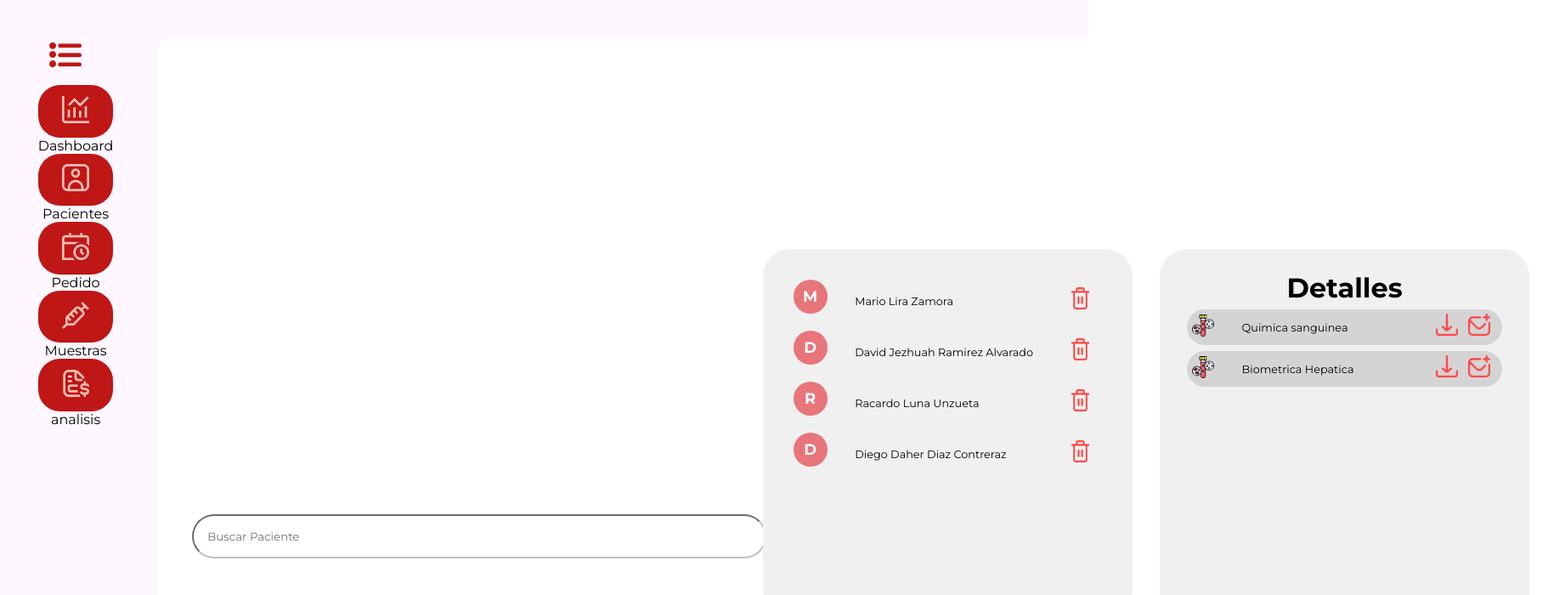
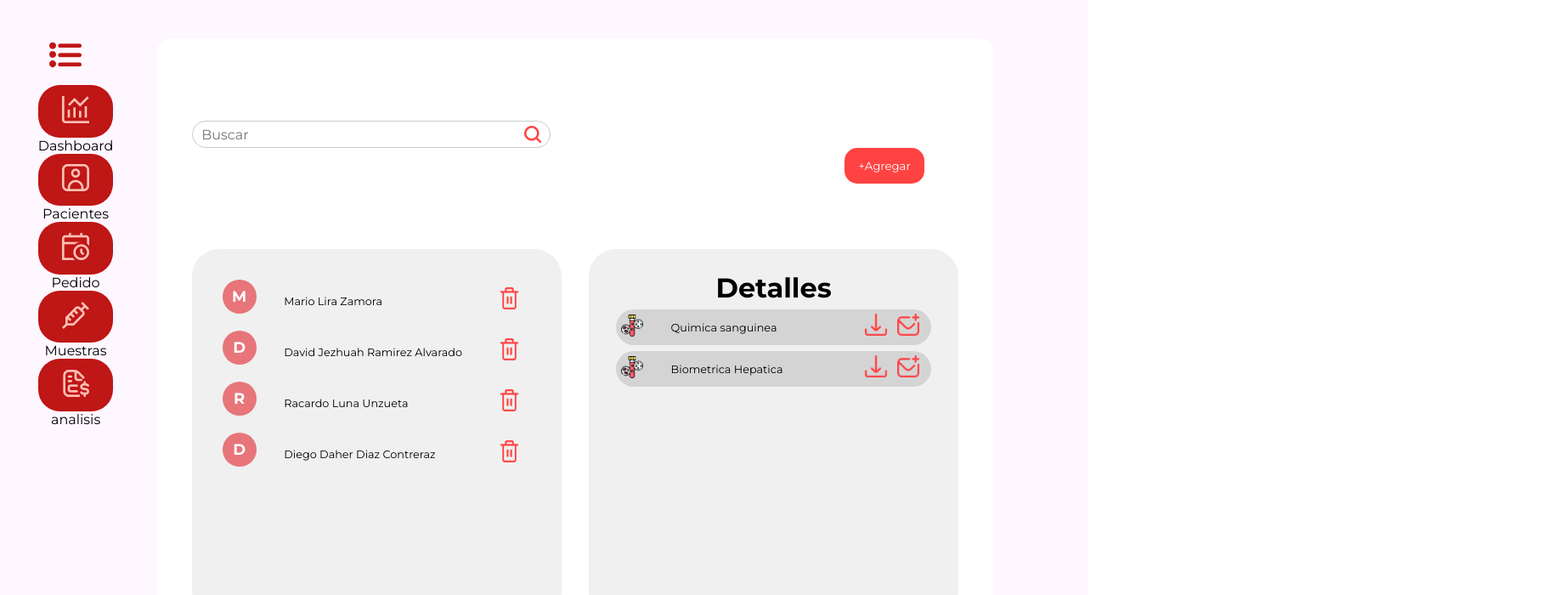
Before and after one commit to IngRamirezJezhuah/Integradora_II_Front, a React (Create React App) app in the folder FRONTEND/Web/integradora_2/: page /Pacientes in a window 1280 px wide. Shown: the top 700 px of the page at 85% size, 1842 px wide, since content can reach past the window. Built offline with nearby package versions, Linux system fonts and the light colour scheme.

Commit message:
depuracion-bugs

```diff
--- a/FRONTEND/Web/integradora_2/src/App.js
+++ b/FRONTEND/Web/integradora_2/src/App.js
@@ -5,6 +5,7 @@ import './App.css';
 import './styles.css';
 import './Dash.css'
 import './plantilla.css'
+import './elementos.css'
 
 import Component from './Screens/Component.jsx';
 //import Recuperacion from './Screens/Recuperacion.jsx';
@@ -14,7 +15,8 @@ import  Muestras  from './Screens/Muestras.jsx';
 //import Login from './Screens/Login.jsx';
 import Pedidos from './Screens/Pedidos.jsx';
 import Analisis from './Screens/Analisis.jsx';
-import { RegistrarPaceinte } from './Components/index.js';
+import { RegistrarPaceinte, SampleBox } from './Components/index.js';
+import AgregarMuestra from './Screens/AgregarMuestra.jsx';
 
 
 function App() {
@@ -36,6 +38,8 @@ function App() {
           <Route path="/Muestras" element={<Muestras />} />
           <Route path='/Analisis' element={<Analisis />} />
           <Route path='/Registrar-paciente' element={<RegistrarPaceinte />} />
+          <Route path='/Agregar-muestra' element={<AgregarMuestra />}/>
+          <Route path='/SampleBox' element={<SampleBox/>}/>
           </Route>
         {/*</Route>*/}
       </Routes>
--- a/FRONTEND/Web/integradora_2/src/Components/elementos/searchBar.jsx
+++ b/FRONTEND/Web/integradora_2/src/Components/elementos/searchBar.jsx
@@ -1,6 +1,6 @@
 import React, { useState, useEffect } from 'react';
 
-const SearchBar = ({ placeholder = 'Buscar muestra', value = '', onChange, onSearch, debounceTime = 300 }) => {
+const SearchBar = ({ placeholder = 'Buscar', value = '', onChange, onSearch, debounceTime = 300 }) => {
   const [inputValue, setInputValue] = useState(value);
 
   useEffect(() => {
--- a/FRONTEND/Web/integradora_2/src/Components/paceintes/registrarPaciente.jsx
+++ b/FRONTEND/Web/integradora_2/src/Components/paceintes/registrarPaciente.jsx
@@ -1,4 +1,5 @@
 import React, { useState } from 'react'
+import { Link } from 'react-router-dom'
 
 const RegistrarPaciente = () => {
     const [formData, setFormData] = useState({
@@ -61,6 +62,9 @@ const RegistrarPaciente = () => {
                     <label className='precios' htmlFor="correo">Correo:</label>
                     <input className='label-form' type="email" name="correo" value={formData.correo} onChange={handleChange} required   placeholder="Correo@gmail.com"/>
                     <input className='btn' type="submit" value="Registrar" />
+                    <Link to='/Pacientes'>
+                    <button className='btn'>Regresar</button>
+                    </Link>
                 </form>
             </div>
         </div>
--- a/FRONTEND/Web/integradora_2/src/Screens/AgregarMuestra.jsx
+++ b/FRONTEND/Web/integradora_2/src/Screens/AgregarMuestra.jsx
@@ -1,6 +1,6 @@
 import React, { useState } from 'react';
-import chemistryIcon from './icons/chemistry.png';
-import bloodTestIcon from './icons/blood-test.png';
+//import chemistryIcon from './icons/chemistry.png';
+//import bloodTestIcon from './icons/blood-test.png';
 
 const AgregarMuestra = () => {
   const [selectedTest, setSelectedTest] = useState('');
@@ -35,14 +35,14 @@ const AgregarMuestra = () => {
             className={`test-option ${selectedTest === 'Quimica Sanguinea' ? 'selected' : ''}`}
             onClick={() => handleTestChange('Quimica Sanguinea')}
           >
-            <img src={chemistryIcon} alt="Quimica Sanguinea" />
+            <img src="/chemistry.png" alt="Quimica Sanguinea" />
             <span>Quimica Sanguinea</span>
           </div>
           <div
             className={`test-option ${selectedTest === 'Biometria Hematica' ? 'selected' : ''}`}
             onClick={() => handleTestChange('Biometria Hematica')}
           >
-            <img src={bloodTestIcon} alt="Biometria Hematica" />
+            <img src='/blood-test.png' alt="Biometria Hematica" />
             <span>Biometria Hematica</span>
           </div>
         </div>
--- a/FRONTEND/Web/integradora_2/src/Screens/Muestras.jsx
+++ b/FRONTEND/Web/integradora_2/src/Screens/Muestras.jsx
@@ -1,16 +1,31 @@
 import React from 'react'
-import {SearchBar, FilterBar, SampleBoxes} from "../Components";
-import './elementos.css';
+import { FilterBar, SearchBar } from '../Components';
+import { Link } from 'react-router-dom';
+//import {SearchBar, FilterBar, SampleBoxes} from "../Components";
+//import './elementos.css';
 
 const Muestras =() =>{
     return (
         <div className='margen'>
+            {/*
+
             <SearchBar placeholder="Buscar Muestra" />
             <button onClick={'/agregarMuestra'}>Agregar</button>
             <FilterBar buttonLabels={['En proceso', 'Completadas']} />
             <div className='Box-muestras'>
                 <SampleBoxes/>
             </div>
+            */}
+            <div className='buscador'>
+                < SearchBar />
+                <Link to="/Agregar-muestra">
+                <button className='btn-agregar'>+Agregar</button>
+                </Link>
+            </div>
+            <FilterBar/>
+            <div className='Box-muestras'>
+
+            </div>
         </div>
     )
 }
--- a/FRONTEND/Web/integradora_2/src/Screens/Pacientes.jsx
+++ b/FRONTEND/Web/integradora_2/src/Screens/Pacientes.jsx
@@ -2,6 +2,7 @@
 import React from 'react'
 //import {useState,useEffect} from 'react'
 import { Link } from 'react-router-dom';
+import { SearchBar } from '../Components';
 
 const Pacientes =() => {
 
@@ -46,6 +47,7 @@ const Pacientes =() => {
     }, [])*/
     return (
             <div className='margen'>
+                {/*
                 <div className='buscador'>
                     <input type="text" placeholder='Buscar Paciente' className='buscador' />
                     <Link to="/Registrar-paciente">
@@ -53,7 +55,13 @@ const Pacientes =() => {
                     </Link>
                     <p className='prueba-name'>asa</p>
                 </div>
-
+                */}
+                <div className='buscador'>
+                    < SearchBar />
+                    <Link to="/Registrar-paciente">
+                    <button className='btn-agregar'>+Agregar</button>
+                    </Link>
+                </div>
                 <div className='scale-up-ver-center'>
                         <div className='caja_1'>
                             <div className='scroll'>
--- a/FRONTEND/Web/integradora_2/src/plantilla.css
+++ b/FRONTEND/Web/integradora_2/src/plantilla.css
@@ -64,11 +64,12 @@
     border-radius: 2rem;
 }
 .buscador{
-    position: relative;
+    position: absolute;
     width:50vw;
     padding: 1rem;
     border-radius: 3rem;
     border-color: #c1bfbf;
+    margin-bottom: 40vw;
 }
 
 .scroll{
```
Also changed, not shown: FRONTEND/Web/integradora_2/src/Components/index.js (line endings or trailing spaces), FRONTEND/Web/integradora_2/src/elementos.css (renamed from FRONTEND/Web/integradora_2/src/Screens/elementos.css).
